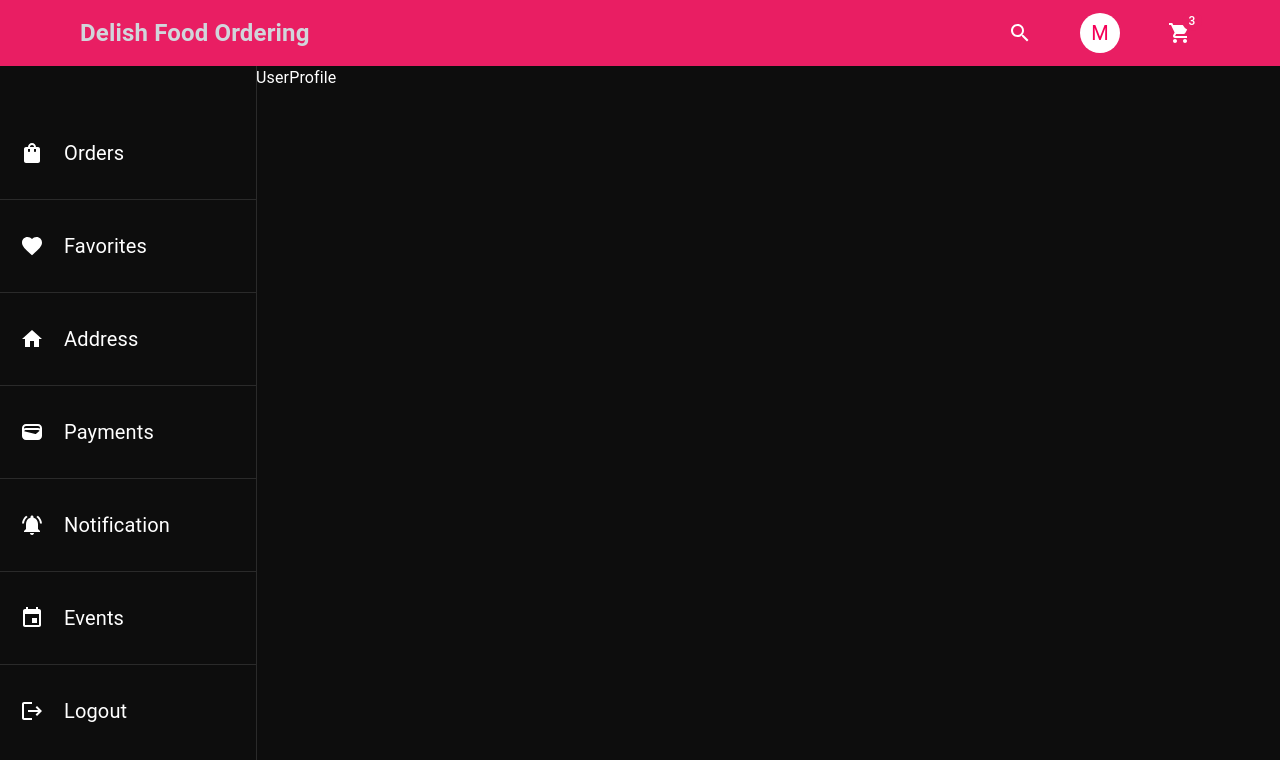
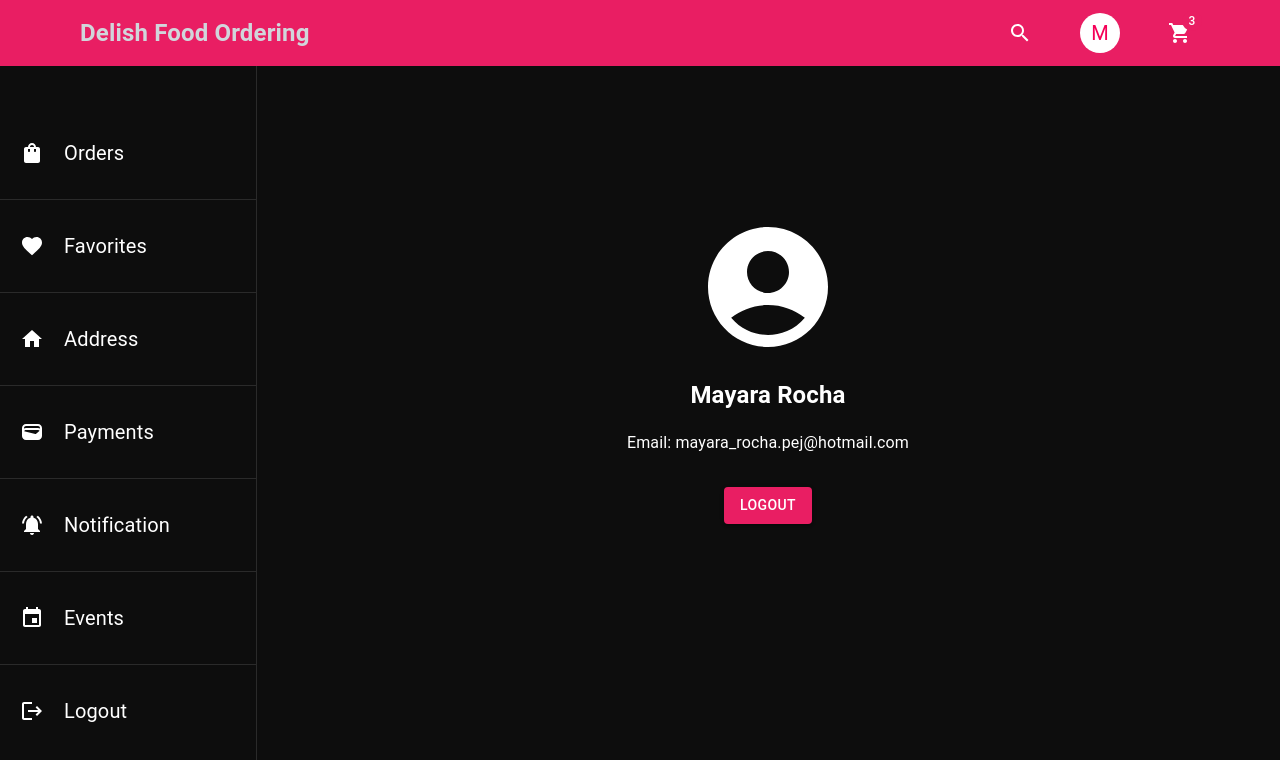
Before and after one commit to amayararocha/frontend-delish-food-ordering, a React (Create React App) app: page /my-profile in a window 1280 px wide. Shown: the top 760 px of the page. Built offline with nearby package versions, Linux system fonts and the light colour scheme.

Commit message:
task: implementado userprofile

```diff
--- a/src/component/profile/UserProfile.jsx
+++ b/src/component/profile/UserProfile.jsx
@@ -1,8 +1,20 @@
 import React from 'react'
+import AccountCircleIcon from '@mui/icons-material/AccountCircle';
+import { Button } from '@mui/material';
 
 const UserProfile = () => {
+  const handleLogout=()=>{
+
+  }
   return (
-    <div>UserProfile</div>
+    <div className='min-h-[80vh] flex flex-col justify-center items-center'>
+      <div className='flex flex-col items-center justify-center'>
+        <AccountCircleIcon sx={{fontSize:"9rem"}}/>
+        <h1 className='py-5 text-2xl font-semibold'>Mayara Rocha</h1>
+        <p>Email: mayara_rocha.pej@hotmail.com</p>
+        <Button variant='contained' onClick={handleLogout} sx={{margin:"2rem 0rem"}}>Logout</Button>
+      </div>
+    </div>
   )
 }
 
```
